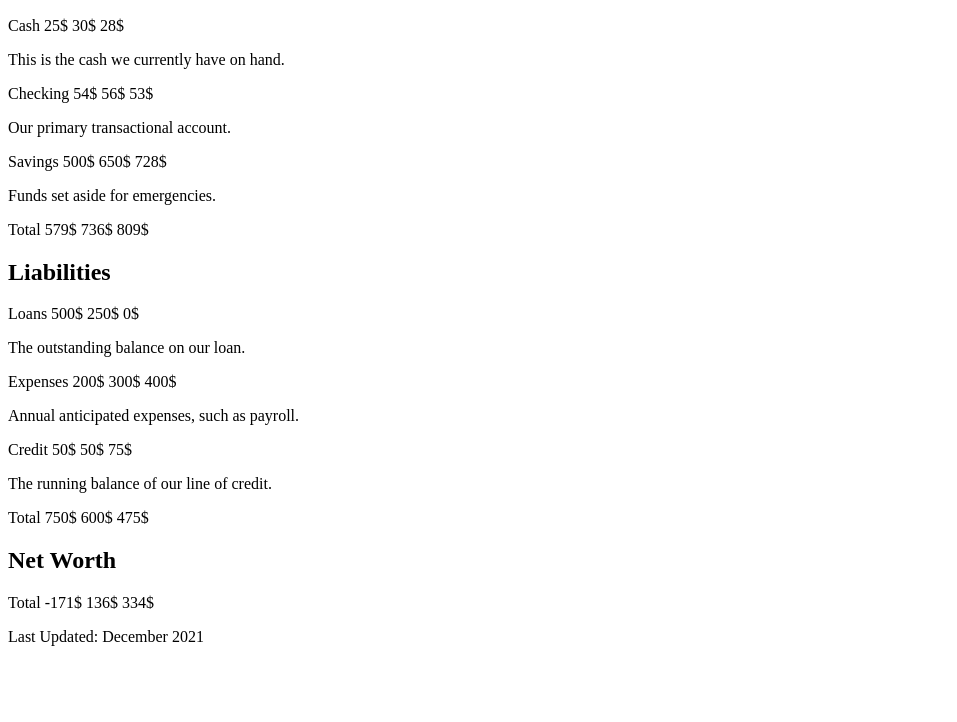
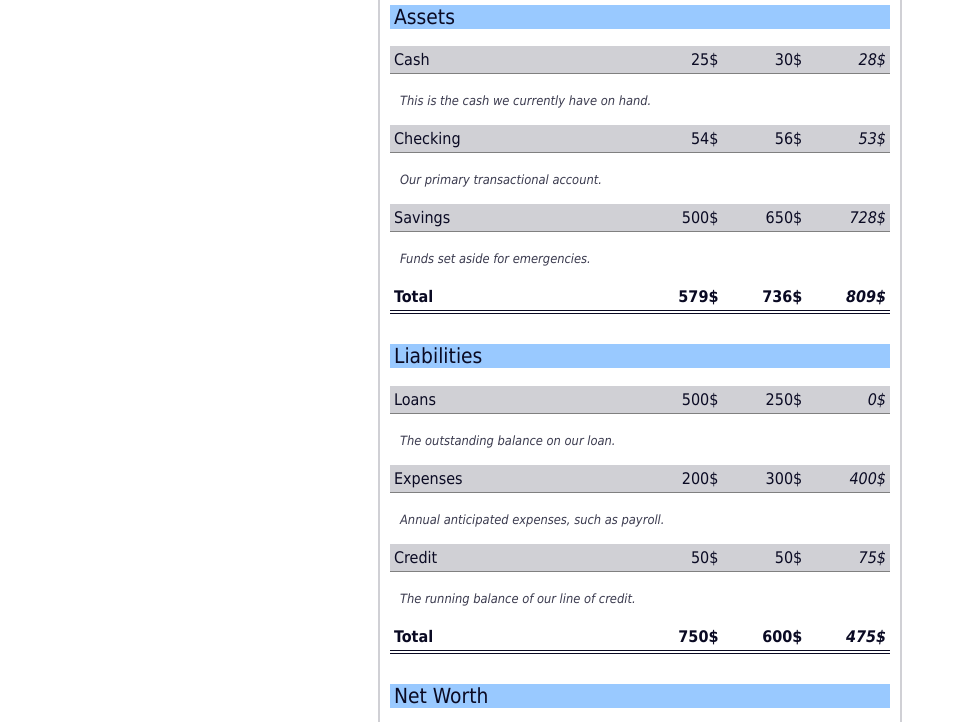
Before and after one commit to ckim77/balance-sheet-css, a plain HTML site: page index.html in a window 1280 px wide. Shown: the part 195-917 px from the top of the page, without its empty margins (0-957 px from the left). Before the commit the page ends 849 px from the top, so only its background shows below. Drawn offline with Linux system fonts and the light colour scheme.

Commit message:
finished

```diff
--- a/index.html
+++ b/index.html
@@ -45,7 +45,7 @@
             </p>
             <span class="notes">Funds set aside for emergencies.</span>
 
-            <p class="row total">
+            <p class="row total" tabindex="1" >
                 <span class="name">Total</span>
                 <span>579$</span>
                 <span>736$</span>
@@ -79,7 +79,7 @@
             </p>
             <span class="notes">The running balance of our line of credit.</span>
 
-            <p class="row total">
+            <p class="row total" tabindex="1">
                 <span class="name">Total</span>
                 <span>750$</span>
                 <span>600$</span>
@@ -89,7 +89,7 @@
 
         <h2>Net Worth</h2>
         <div class="section">
-            <p class="row total">
+            <p class="row total" tabindex="1">
                 <span class="name">Total</span>
                 <span>-171$</span>
                 <span>136$</span>
--- a/styles.css
+++ b/styles.css
@@ -0,0 +1,77 @@
+body {
+    text-align: center;
+    font-family: Tahoma;
+    color: #0a0a23;
+}
+
+#sheet {
+    text-align: left;
+    max-width: 500px;
+    margin: auto;
+    padding: 10px;
+    border: 2px solid #d0d0d5;
+}
+
+#header h2 {
+    font-size: 1.3em;
+    background-color: transparent;
+}
+
+
+.row {
+    display: flex;
+    justify-content: flex-end;
+    border-bottom: 1px solid gray;
+    padding: 4px;
+    background-color: #d0d0d5;
+}
+
+.row:last-child {
+    background-color: transparent;
+    margin-bottom: 30px;
+}
+
+.name {
+    width: 100%;
+    text-align: left;
+}
+
+span:not(.name) {
+    margin-left: 10px;
+    min-width: 15%;
+    text-align: right;
+}
+
+span[class="current"] {
+    font-style: italic;
+}
+
+p[class~="total"] {
+    border-bottom: 4px double #0a0a23;
+    font-weight: bold;
+}
+
+.row[tabindex]:hover {
+    background-color: #99c9ff;
+}
+
+.row[tabindex]:focus {
+    background-color: #198eee;
+    color: white;
+}
+
+div > h2 {
+    background-color: #99c9ff;
+    font-size: 1.3em;
+    padding: 0 4px;
+}
+
+div ~ h2 {
+    font-weight: normal;
+}
+
+p + span {
+    font-size: 0.8em;
+    font-style: italic;
+    color: #3b3b4f;
+}
```
